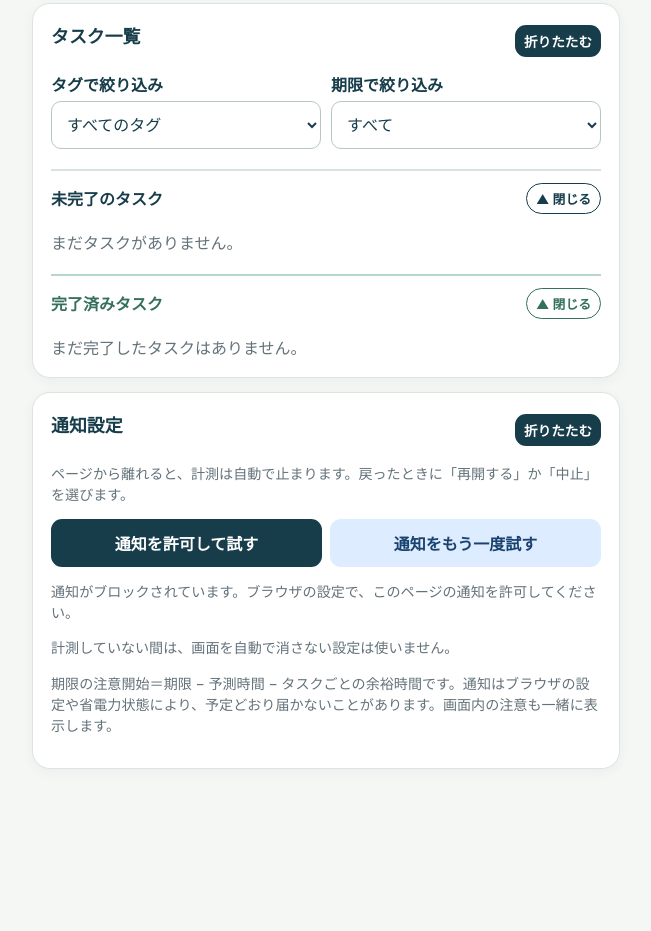
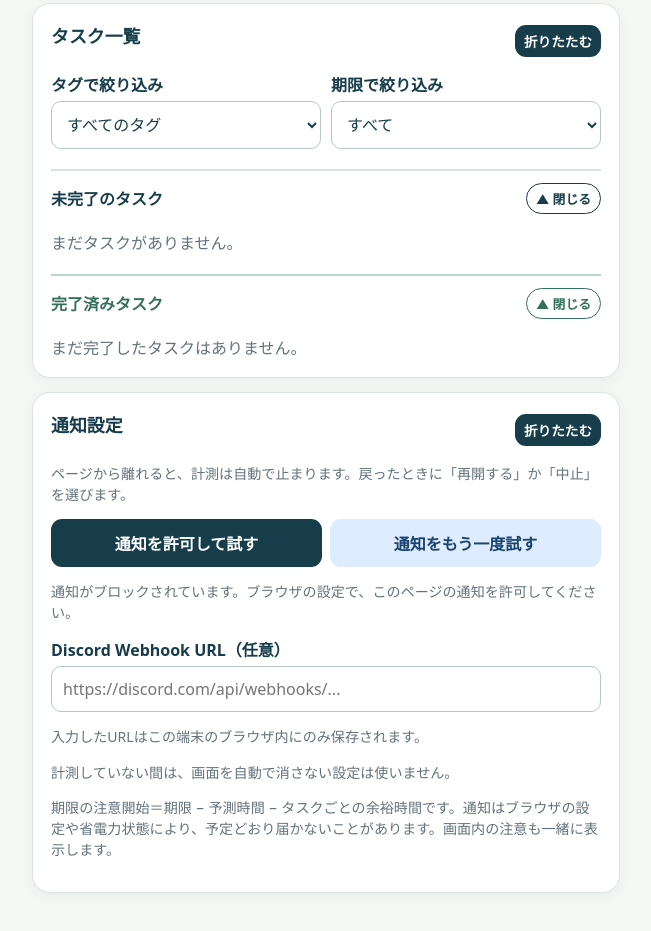
Before and after one commit to naginagi123307/studyTimer, a plain HTML site: page index.html in a window 1280 px wide. Shown: the part 992-1923 px from the top of the page, without its empty margins (314-965 px from the left). Before the commit the page ends 1819 px from the top, so only its background shows below. Drawn offline with Linux system fonts and the light colour scheme.

Commit message:
Update index.html

```diff
--- a/index.html
+++ b/index.html
@@ -135,7 +135,7 @@
           <p id="repeat-help" class="settings-note hidden">設定した曜日・時刻に、同じ内容の次のタスクを作ります。ページを閉じていた場合は、次に開いたときに追加します。</p>
         </fieldset><div class="tag-heading"><label for="task-tag-options">タグ（任意）</label><button id="tag-picker-toggle" type="button">折りたたむ</button></div><div id="tag-picker-content"><div class="tag-picker"><div id="task-tag-options" class="tag-options" aria-label="タグを選ぶ"></div><button id="open-tag-page" type="button" aria-label="タグを作成する">＋</button></div><div id="selected-task-tags" class="selected-tags"></div><p class="settings-note">色付きのタグをタップして選びます。もう一度タップすると外せます。</p></div><div class="actions"><button id="task-submit" style="margin-top:8px" type="submit">追加する</button><button id="edit-cancel" class="secondary hidden" style="margin-top:8px" type="button">変更をやめる</button></div></form></div></section>
   <section id="list-section" class="card" aria-labelledby="list-title"><div class="section-heading"><h2 id="list-title">タスク一覧</h2><button id="list-section-toggle" type="button">折りたたむ</button></div><div id="list-section-content"><div class="grid filter-grid"><div><label for="tag-filter">タグで絞り込み</label><select id="tag-filter"><option value="all">すべてのタグ</option></select></div><div><label for="due-filter">期限で絞り込み</label><select id="due-filter"><option value="all">すべて</option><option value="within">期限内</option><option value="overdue">期限切れ</option></select></div></div><h3 class="task-group-title unfinished"><span>未完了のタスク</span><button id="unfinished-toggle" type="button">折りたたむ</button></h3><div id="unfinished-content"><div id="task-list" class="muted">まだタスクがありません。</div><button id="unfinished-more" class="more-button hidden" type="button">さらに表示</button></div><h3 class="task-group-title completed"><span>完了済みタスク</span><button id="completed-toggle" type="button">折りたたむ</button></h3><div id="completed-content"><div id="completed-task-list" class="muted">まだ完了したタスクはありません。</div><button id="completed-more" class="more-button hidden" type="button">さらに表示</button></div></div></section>
-  <section id="setting-section" class="card" aria-labelledby="setting-title"><div class="section-heading"><h2 id="setting-title">通知設定</h2><button id="setting-section-toggle" type="button">折りたたむ</button></div><div id="setting-section-content"><p class="settings-note">ページから離れると、計測は自動で止まります。戻ったときに「再開する」か「中止」を選びます。</p><div class="actions"><button id="notification-btn" class="notify-allow">通知を許可して試す</button><button id="notification-test-btn" class="notify-test">通知をもう一度試す</button></div><p id="notification-status" class="settings-note"></p><p id="screen-keep-status" class="settings-note">計測中は、できるだけ画面が暗くならないようにします。</p><p class="settings-note">期限の注意開始＝期限 − 予測時間 − タスクごとの余裕時間です。通知はブラウザの設定や省電力状態により、予定どおり届かないことがあります。画面内の注意も一緒に表示します。</p></div></section>
+  <section id="setting-section" class="card" aria-labelledby="setting-title"><div class="section-heading"><h2 id="setting-title">通知設定</h2><button id="setting-section-toggle" type="button">折りたたむ</button></div><div id="setting-section-content"><p class="settings-note">ページから離れると、計測は自動で止まります。戻ったときに「再開する」か「中止」を選びます。</p><div class="actions"><button id="notification-btn" class="notify-allow">通知を許可して試す</button><button id="notification-test-btn" class="notify-test">通知をもう一度試す</button></div><p id="notification-status" class="settings-note"></p><label for="discord-webhook-url">Discord Webhook URL（任意）</label><input id="discord-webhook-url" type="password" inputmode="url" autocomplete="off" spellcheck="false" placeholder="https://discord.com/api/webhooks/..." aria-describedby="discord-webhook-status"><p id="discord-webhook-status" class="settings-note">入力したURLはこの端末のブラウザ内にのみ保存されます。</p><p id="screen-keep-status" class="settings-note">計測中は、できるだけ画面が暗くならないようにします。</p><p class="settings-note">期限の注意開始＝期限 − 予測時間 − タスクごとの余裕時間です。通知はブラウザの設定や省電力状態により、予定どおり届かないことがあります。画面内の注意も一緒に表示します。</p></div></section>
 </main>
 <nav id="menu-panel" class="menu-panel hidden" aria-label="画面の切り替え"><button id="menu-close-button" class="menu-panel-close" type="button" aria-label="メニューを閉じる">×</button><h2>メニュー</h2><button data-page="tasks" type="button">タスク管理</button><button data-page="self" type="button">自主学習</button><button data-page="records" type="button">学習記録</button></nav>
 <section id="self-study-page" class="page hidden" aria-labelledby="self-study-title"><header class="page-header"><h1 id="self-study-title">自主学習</h1><button class="menu-button open-menu" type="button" aria-label="メニューを開く"><span class="menu-icon" aria-hidden="true"></span></button></header><p class="subtitle">タスクを登録せずに、勉強時間を計測します。</p><section class="card focus"><h2>自主学習の時間</h2><div id="self-study-timer" class="timer">00:00:00</div><div id="self-study-note" class="muted">開始前</div><div class="actions"><button id="self-study-start" type="button">開始する</button><button id="self-study-reset" class="secondary" type="button">今回の計測をリセット</button></div></section><p class="settings-note">リセットしても、学習記録に残った時間は消えません。</p><p class="settings-note">別の画面へ移動すると、タスク学習と同じように通知・離席時間の記録を行います。</p></section>
@@ -148,7 +148,7 @@
 <dialog id="repeat-delete-dialog" aria-labelledby="repeat-delete-title"><h2 id="repeat-delete-title">繰り返しタスクを削除</h2><p id="repeat-delete-message">削除する範囲を選んでください。</p><div class="actions"><button id="repeat-delete-one" type="button">このタスクだけ削除</button><button id="repeat-delete-following" class="danger" type="button">これ以降をすべて削除</button><button id="repeat-delete-cancel" class="secondary" type="button">キャンセル</button></div></dialog>
 <script>
 (() => {
-  const KEY='focus-task-v1';
+  const KEY='focus-task-v1', DISCORD_WEBHOOK_KEY='focus-task-discord-webhook-v1';
   let state=JSON.parse(localStorage.getItem(KEY)||'{"tasks":[],"activeId":null,"bufferDays":3,"breakUntil":0}');
   state.breakUntil=Math.max(0,+state.breakUntil||0);
   state.breakCooldownUntil=Math.max(0,+state.breakCooldownUntil||0);
@@ -177,6 +177,10 @@
   if(active()?.runningSince)focusOnly=true;
   const notificationStatus=()=>{ if(!window.isSecureContext) return 'この開き方では通知を許可できません。「start-local.bat」から開き直してください。'; if(!('Notification' in window)) return 'このブラウザは通知に対応していません。画面内の注意表示を使います。'; if(Notification.permission==='granted') return '通知は許可されています。「もう一度試す」でテストできます。'; if(Notification.permission==='denied') return '通知がブロックされています。ブラウザの設定で、このページの通知を許可してください。'; return 'まだ通知は許可されていません。「通知を許可・試す」を押してください。'; };
   const updateNotificationStatus=()=>$('notification-status').textContent=notificationStatus();
+  const discordWebhookUrl=()=>localStorage.getItem(DISCORD_WEBHOOK_KEY)||'';
+  const isDiscordWebhookUrl=value=>{try{const url=new URL(value);return url.protocol==='https:'&&['discord.com','discordapp.com','ptb.discord.com','canary.discord.com'].includes(url.hostname)&&/^\/api\/webhooks\/[^/]+\/[^/]+/.test(url.pathname);}catch(error){return false;}};
+  function updateDiscordWebhookStatus(message){$('discord-webhook-status').textContent=message||($('discord-webhook-url').value.trim()?'Discordへの通知を有効にしています。URLはこの端末のブラウザ内にのみ保存されます。':'入力したURLはこの端末のブラウザ内にのみ保存されます。');}
+  function saveDiscordWebhook(){const value=$('discord-webhook-url').value.trim();if(value&&!isDiscordWebhookUrl(value)){updateDiscordWebhookStatus('DiscordのWebhook URLを正しく入力してください。URLは保存していません。');return false;}if(value)localStorage.setItem(DISCORD_WEBHOOK_KEY,value);else localStorage.removeItem(DISCORD_WEBHOOK_KEY);updateDiscordWebhookStatus();return true;}
   // Wake Lock は、計測中に画面が暗くなったり自動ロックしたりするのを防ごうとするブラウザの機能です。
   // 端末の省電力設定・電池切れ・ブラウザ非対応の場合までは止められません。
   let screenWakeLock=null, wakeLockRequesting=false;
@@ -191,7 +195,8 @@
     catch(error){updateScreenKeepStatus('画面を消さない設定を使えませんでした。端末の省電力設定またはブラウザの設定を確認してください。');}
     finally{wakeLockRequesting=false;}
   }
-  const notify=(title,body)=>{ showWarning(title+'：'+body); if('Notification' in window && Notification.permission==='granted'){ try { new Notification(title,{body}); } catch(error) { showWarning('通知を表示できませんでした。ブラウザの通知設定を確認してください。画面内の注意表示は使えます。'); } } };
+  async function sendDiscordNotification(title,body){const webhook=discordWebhookUrl();if(!webhook)return;try{const response=await fetch(webhook,{method:'POST',headers:{'Content-Type':'application/json'},body:JSON.stringify({content:`**${title}**\n${body}`})});if(!response.ok)throw new Error('Discord webhook request failed');}catch(error){updateDiscordWebhookStatus('Discordへ通知を送れませんでした。Webhook URLを確認してください。');}}
+  const notify=(title,body)=>{ showWarning(title+'：'+body); sendDiscordNotification(title,body); if('Notification' in window && Notification.permission==='granted'){ try { new Notification(title,{body}); } catch(error) { showWarning('通知を表示できませんでした。ブラウザの通知設定を確認してください。画面内の注意表示は使えます。'); } } };
   function saveWarnings(){state.warnings=warnings;save();}
   function renderWarnings(){ const box=$('warning'), items=$('warning-items'), toggle=$('warning-toggle'), isLimited=focusOnly||currentPage==='self', canShow=['tasks','self','records'].includes(currentPage), visibleWarnings=isLimited?warnings.filter(text=>text.includes('計測を停止しました')||text.includes('ページが見えていませんでした')):warnings; if(focusOnly){$('focus-warning-slot').append(box);}else if(currentPage==='tasks'){$('task-warning-slot').append(box);}else{const page=currentPage==='self'?$('self-study-page'):$('learning-record-page'), subtitle=page.querySelector('.subtitle');if(box.previousElementSibling!==subtitle)subtitle.after(box);}box.classList.toggle('hidden',!canShow||visibleWarnings.length===0); items.innerHTML=''; const shown=warningsCollapsed?visibleWarnings.slice(0,1):visibleWarnings; shown.forEach(text=>{const item=document.createElement('div');item.className='warning-item';const message=document.createElement('span');message.textContent=text;const close=document.createElement('button');close.type='button';close.className='warning-close';close.setAttribute('aria-label','この警告を閉じる');close.textContent='×';close.onclick=()=>{warnings=warnings.filter(x=>x!==text);saveWarnings();renderWarnings();};item.append(message,close);items.append(item);}); toggle.classList.toggle('hidden',visibleWarnings.length<2); toggle.textContent=warningsCollapsed?'すべて表示':'折りたたむ'; }
   const showWarning=text=>{ warnings=[text,...warnings.filter(x=>x!==text)].slice(0,3); saveWarnings(); renderWarnings(); };
@@ -281,7 +286,8 @@
   $('add-tag').onclick=()=>{const name=$('new-tag-name').value.trim(), color=$('new-tag-color').value;if(!name)return;if(name.length>12){showButtonWarning('タグ名は12文字以内にしてください。');return;}if(state.tags.some(tag=>tag.toLocaleLowerCase()===name.toLocaleLowerCase())){showButtonWarning('同じ名前のタグがすでにあります。');return;}state.tags.push(name);state.tags.sort((a,b)=>a.localeCompare(b,'ja'));state.tagColors[name]=/^#[0-9a-f]{6}$/i.test(color)?color:'#bfe6d4';$('new-tag-name').value='';save();renderTagPage();renderTaskTagPicker();};
   $('warning-toggle').onclick=()=>{warningsCollapsed=!warningsCollapsed;renderWarnings();};
   async function requestAndTestNotification(){if(!window.isSecureContext){updateNotificationStatus();showWarning('通知を使うには「start-local.bat」からページを開き直してください。公開はされません。');return;}if(!('Notification'in window)){updateNotificationStatus();return;} const p=Notification.permission==='default'?await Notification.requestPermission():Notification.permission; updateNotificationStatus(); if(p==='granted')notify('集中タスク','通知のテストです。これが見えれば通知を使えます。'); else showWarning('通知は許可されていません。画面内の注意表示を使います。');}
-  $('notification-btn').onclick=requestAndTestNotification; $('notification-test-btn').onclick=requestAndTestNotification;
+  $('discord-webhook-url').value=discordWebhookUrl(); updateDiscordWebhookStatus(); $('discord-webhook-url').onchange=saveDiscordWebhook;
+  $('notification-btn').onclick=()=>{if(saveDiscordWebhook())requestAndTestNotification();}; $('notification-test-btn').onclick=()=>{if(saveDiscordWebhook())requestAndTestNotification();};
   document.addEventListener('visibilitychange',()=>{if(document.hidden){hiddenAt=Date.now();const session=runningSession();if(session){pauseSession(session);awaySession=sessionRef(session);awaySince=Date.now();awayStep=0;lastAwayAlert=Date.now();notify('集中タスク','ページから離れました。戻ったら選択してください。');save();}}else if(hiddenAt){const awayMs=Date.now()-hiddenAt;hiddenAt=null;const session=resolveSession(awaySession);if(session){session.target.awayMs=(session.target.awayMs||0)+awayMs;addHistory(session.kind==='task'?'taskAway':'selfAway',awayMs);pendingReturnSession=awaySession;pendingReturnWarning=`${durationText(awayMs)}、ページが見えていませんでした。計測は止めています。`;showWarning(pendingReturnWarning);$('return-away-text').textContent=`画面から離れていた時間：${durationText(awayMs)}`;$('return-screen').classList.remove('hidden');save();}awaySession=null;awaySince=null;render();}});
   $('return-resume').onclick=()=>{const session=resolveSession(pendingReturnSession);if(session){resumeSession(session);if(session.kind==='task')focusOnly=true;const warningIndex=pendingReturnWarning?warnings.indexOf(pendingReturnWarning):warnings.findIndex(text=>text.includes('ページが見えていませんでした。計測は止めています。'));if(warningIndex>=0){warnings[warningIndex]=warnings[warningIndex].replace('計測は止めています。','計測を再開しました。');pendingReturnWarning=null;saveWarnings();}save();}pendingReturnSession=null;$('return-screen').classList.add('hidden');render();};
   $('return-cancel').onclick=()=>{$('return-screen').classList.add('hidden');focusOnly=false;showPage('tasks');};
```
